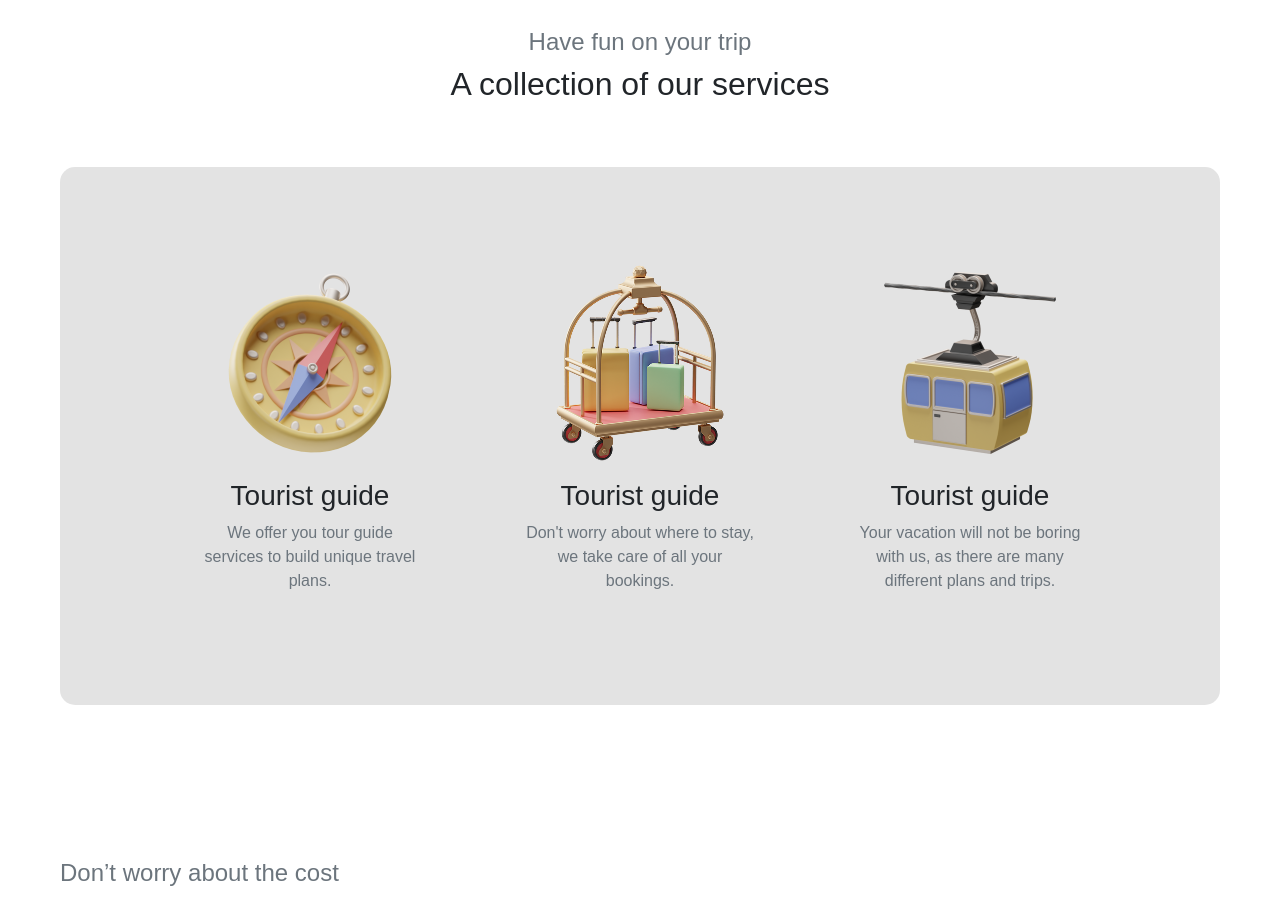
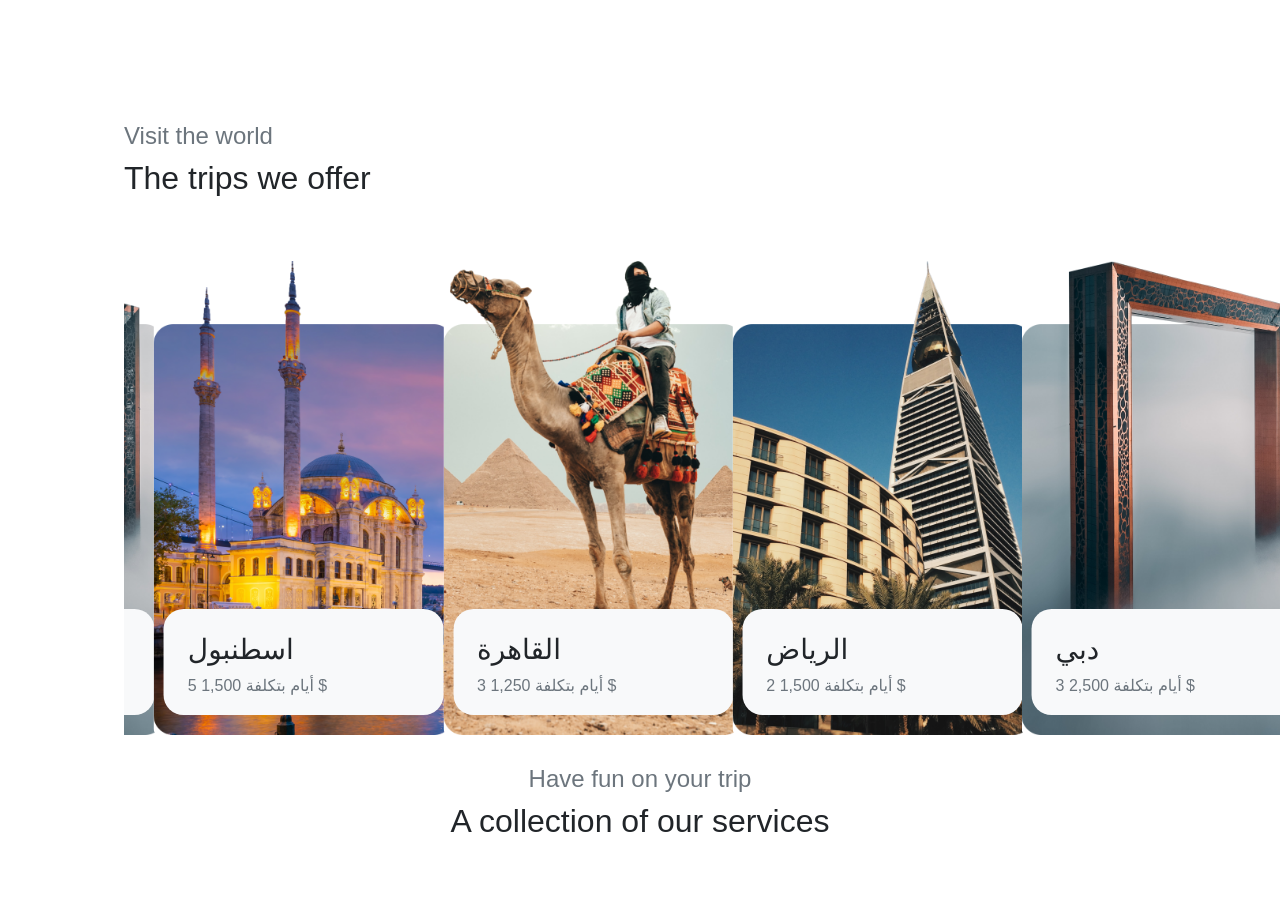
Before and after one commit to ssebag/Rehlate, a React (Vite) app: page / in a window 1280 px wide. Shown: the part 802-1703 px from the top of the page. Built offline with nearby package versions, Linux system fonts and the light colour scheme; a web font is replaced by a local one.

Commit message:
add swiper

```diff
--- a/public/locales/en/translation.json
+++ b/public/locales/en/translation.json
@@ -13,6 +13,10 @@
     "HeroScroll":"Scroll Down"
   },
   "mainTitle":{
+    "Rehlate":{
+      "Paraghraph":"Visit the world",
+      "MainTitle":"The trips we offer"
+    },
     "Services":{
       "Paraghraph":"Have fun on your trip",
       "MainTitle":"A collection of our services"
@@ -24,6 +28,25 @@
     "Contact":{
       "Paraghraph":"Do you have a question?",
       "MainTitle":"We are pleased to communicate with you"
+    }
+  },
+
+  "Rehlate":{
+    "Card1":{
+      "Title":"دبي",
+      "Cost":"3 أيام بتكلفة 2,500 $"
+    },
+    "Card2":{
+      "Title":"اسطنبول",
+      "Cost":"5 أيام بتكلفة 1,500 $"
+    },
+    "Card3":{
+      "Title":"القاهرة",
+      "Cost":"3 أيام بتكلفة 1,250 $"
+    },
+    "Card4":{
+      "Title":"الرياض",
+      "Cost":"2 أيام بتكلفة 1,500 $"
     }
   },
   "Services":{
--- /dev/null
+++ b/src/Component/CardSwiper/CardSwiper.css
@@ -0,0 +1,15 @@
+.swiper .card{
+    width: 300px;
+    border: none;
+    position: relative;
+}
+.swiper .card .card-body{
+    position: absolute;
+    bottom: 20px;
+    left: 50%;
+    transform: translate(-50%);
+    height: 106px;
+    padding: 24px;
+    border-radius: 20px;
+    width: 280px;
+}
--- /dev/null
+++ b/src/Component/CardSwiper/CardSwiper.jsx
@@ -0,0 +1,18 @@
+import React from 'react'
+import './CardSwiper.css'
+export default function CardSwiper({image, title, description}) {
+  return (
+    <div className="card">
+        <img className='card-img-top' src={image} />
+        <div className='card-body bg-light'>
+            <h3>
+                {title}
+            </h3>
+            <p className='text-secondary'>
+                {description}
+            </p>
+        </div>
+    </div>
+
+  )
+}
--- a/src/Component/Rehlate/Rehlate.css
+++ b/src/Component/Rehlate/Rehlate.css
@@ -0,0 +1,9 @@
+.rehlate .arabic{
+    padding: 124px 60px 0 0;
+}
+.rehlate{
+    padding: 124px 0px 0 124px;
+}
+.rehlate .main-title{
+    margin-bottom: 64px;
+}
--- a/src/Component/Rehlate/Rehlate.jsx
+++ b/src/Component/Rehlate/Rehlate.jsx
@@ -0,0 +1,18 @@
+import React from 'react'
+import './Rehlate.css'
+import SwiperImg from './../Swiper/Swiperr'
+import Title from '../Title/Title'
+import { useTranslation } from 'react-i18next';
+
+export default function Rehlate() {
+    const { t, i18n } = useTranslation();
+  return (
+    <div className="rehlate">
+     <div className={`${i18n.language ==='ar' ? 'arabic' : ''} `}>
+        <Title  titleParagraph= {t('mainTitle.Rehlate.Paraghraph')} titleMain={t('mainTitle.Rehlate.MainTitle')} />
+      </div>
+        <SwiperImg />
+
+    </div>
+  )
+}
--- /dev/null
+++ b/src/Component/Swiper/SwiperData.js
@@ -0,0 +1,47 @@
+import Image1 from './../../assets/dubai-img.png'
+import Image2 from './../../assets/istanbul-img.png'
+import Image3 from './../../assets/cairo-img.png'
+import Image4 from './../../assets/riyadh-img.png'
+
+export const SwiperData=[
+    {
+        image: Image1,
+        title:'Rehlate.Card1.Title',
+        description:'Rehlate.Card1.Cost'
+    },
+    {
+        image: Image2,
+        title:'Rehlate.Card2.Title',
+        description:'Rehlate.Card2.Cost'
+    },
+    {
+        image: Image3,
+        title:'Rehlate.Card3.Title',
+        description:'Rehlate.Card3.Cost'
+    },
+    {
+        image: Image4,
+        title:'Rehlate.Card4.Title',
+        description:'Rehlate.Card4.Cost'
+    },
+    {
+        image: Image1,
+        title:'Rehlate.Card1.Title',
+        description:'Rehlate.Card1.Cost'
+    },
+    {
+        image: Image2,
+        title:'Rehlate.Card2.Title',
+        description:'Rehlate.Card2.Cost'
+    },
+    {
+        image: Image3,
+        title:'Rehlate.Card3.Title',
+        description:'Rehlate.Card3.Cost'
+    },
+    {
+        image: Image4,
+        title:'Rehlate.Card4.Title',
+        description:'Rehlate.Card4.Cost'
+    }
+];
--- /dev/null
+++ b/src/Component/Swiper/Swiperr.jsx
@@ -0,0 +1,45 @@
+import React from 'react'
+import './Swiper.css'
+import { Navigation, Pagination, Scrollbar, A11y, Autoplay} from 'swiper/modules';
+import { Swiper, SwiperSlide } from 'swiper/react';
+import 'swiper/css';
+import 'swiper/css/navigation';
+import 'swiper/css/pagination';
+import 'swiper/css/scrollbar';
+import CardSwiper from '../CardSwiper/CardSwiper';
+import {SwiperData} from './SwiperData'
+import { useTranslation } from 'react-i18next';
+
+export default function Swiperr() {
+
+  const { t, i18n } = useTranslation();
+
+  return (
+    <Swiper
+    modules={[Autoplay, Navigation, Pagination, A11y]}
+      spaceBetween={1}
+      slidesPerView={4}
+      loop={true}
+      autoplay={{
+        delay:500,
+        disabledInteraction: false
+      }}
+      speed={10000}
+      onSwiper={(swiper) => console.log(swiper)}
+      onSlideChange={() => console.log('slide change')}
+    >
+       {
+          SwiperData.map((el, idx) =>{
+            return (
+              <SwiperSlide>
+                 <CardSwiper image={el.image} title={t(`${el.title}`)} description={t(`${el.description}`)}/>
+             </SwiperSlide>);
+          })
+         }
+
+
+
+
+    </Swiper>
+  )
+}
--- a/src/Pages/Landing.jsx
+++ b/src/Pages/Landing.jsx
@@ -5,6 +5,7 @@ import Footer from '../Component/Footer/Footer'
 import Services from '../Component/Services/Services';
 import Plans from '../Component/Plans/Plans';
 import ContactUs from '../Component/ContactUs/ContactUs';
+import Rehlate from '../Component/Rehlate/Rehlate';
 
 export default function Landing() {
 
@@ -12,6 +13,7 @@ export default function Landing() {
     <div className="landing">
       <Navbar />
       <Hero />
+      <Rehlate />
       <Services />
       <Plans />
       <ContactUs />
```
Also changed, not shown: public/locales/ar/translation.json (+22 -0 lines), src/Component/Swiper/Swiper.css (added), src/assets/riyadh-img.png (added).
